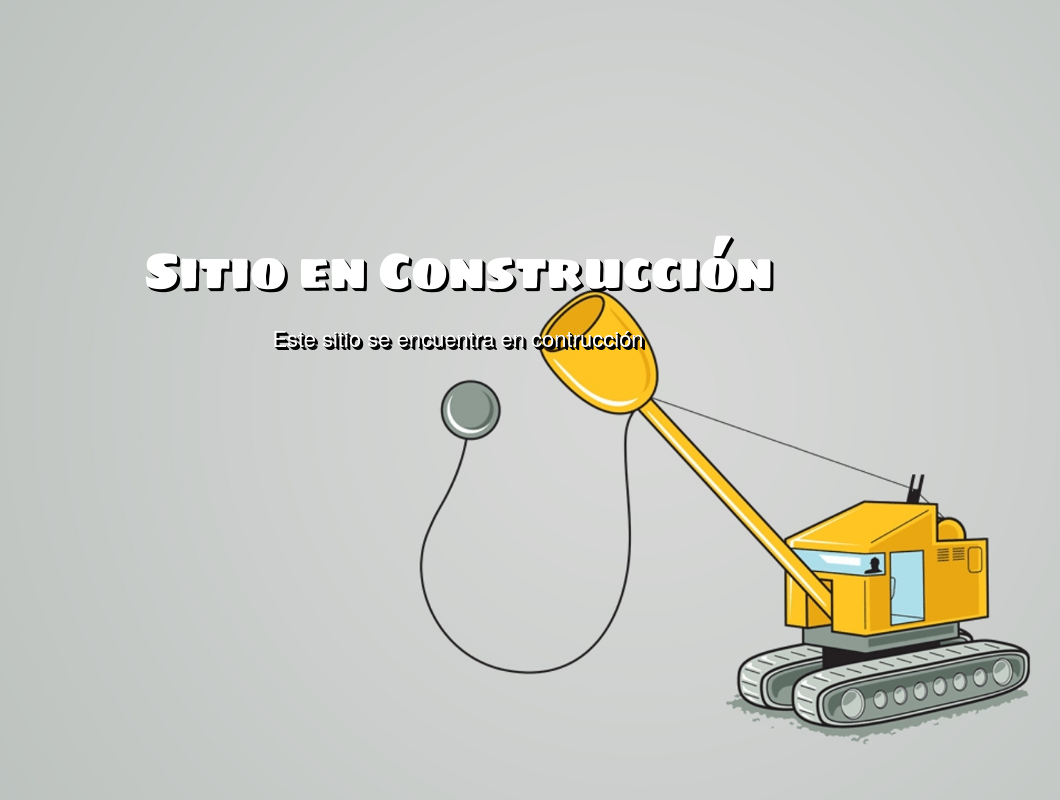
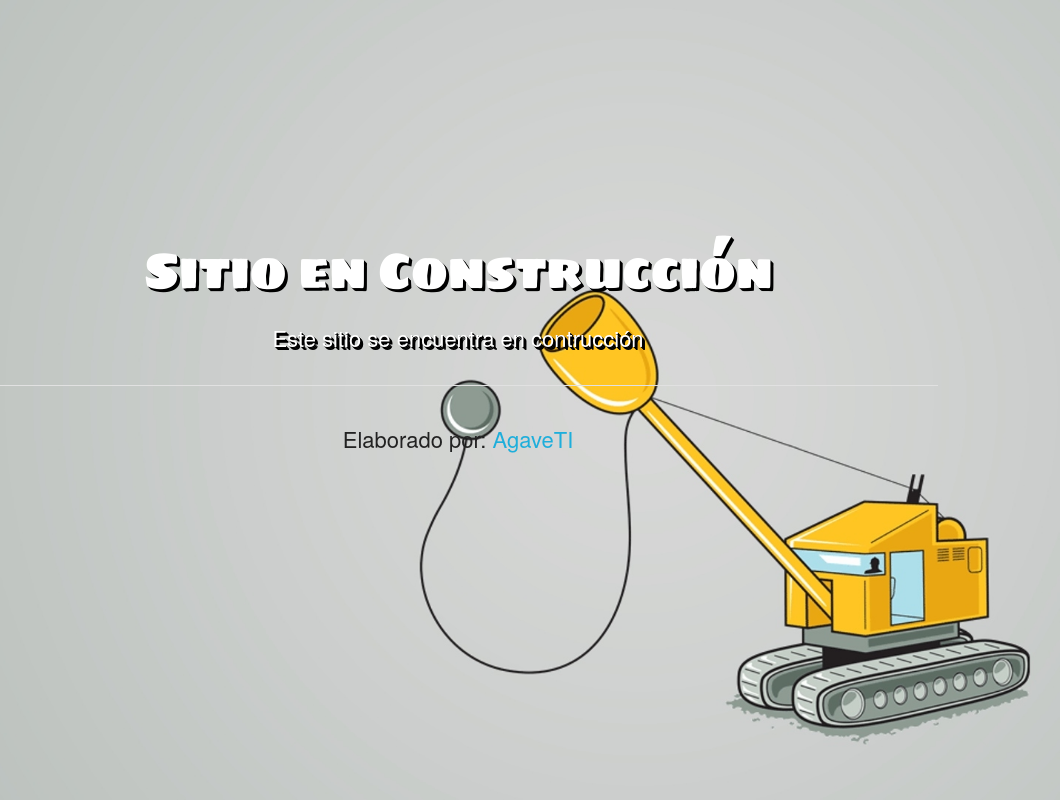
Before and after one commit to grapheno/comingsoon, a plain HTML site: page index.html in a window 1280 px wide. Shown: the whole page, without its empty margins (220-1280 px from the left). Drawn offline with nearby package versions, Linux system fonts and the light colour scheme.

Commit message:
Adds "AgaveTI" ref on footer

```diff
--- a/css/style.css
+++ b/css/style.css
@@ -4,7 +4,7 @@ body {
     background-size: auto 100%;
 }
 h1{
-    font-family: 'Sigmar One'
+    font-family: 'Sigmar One';
 }
 
 .padding-up{
@@ -32,6 +32,9 @@ h1{
                 5px 5px #000,
                 6px 6px #000;
 }
-.shadow p {
+p {
     font-size: 22px;
 }
+a{
+    text-decoration: none;
+}
--- a/index.html
+++ b/index.html
@@ -13,9 +13,11 @@
         <div class="container">
             <div class="row">
                 <div class="one-third column"></div>
-                <div class="one-third columns padding-up shadow" id="construction">
-                    <h1>Sitio en Construcción</h1>
-                    <p>Este sitio se encuentra en contrucción</p>
+                <div class="one-third columns padding-up" id="construction">
+                    <h1 class="shadow">Sitio en Construcción</h1>
+                    <p class="shadow">Este sitio se encuentra en contrucción</p>
+                    <hr>
+                    <p>Elaborado por: <a href="http://www.agaveti.com">AgaveTI</a></p>
                 </div>
                 <div class="one-third columns"></div>
             </div>
```
